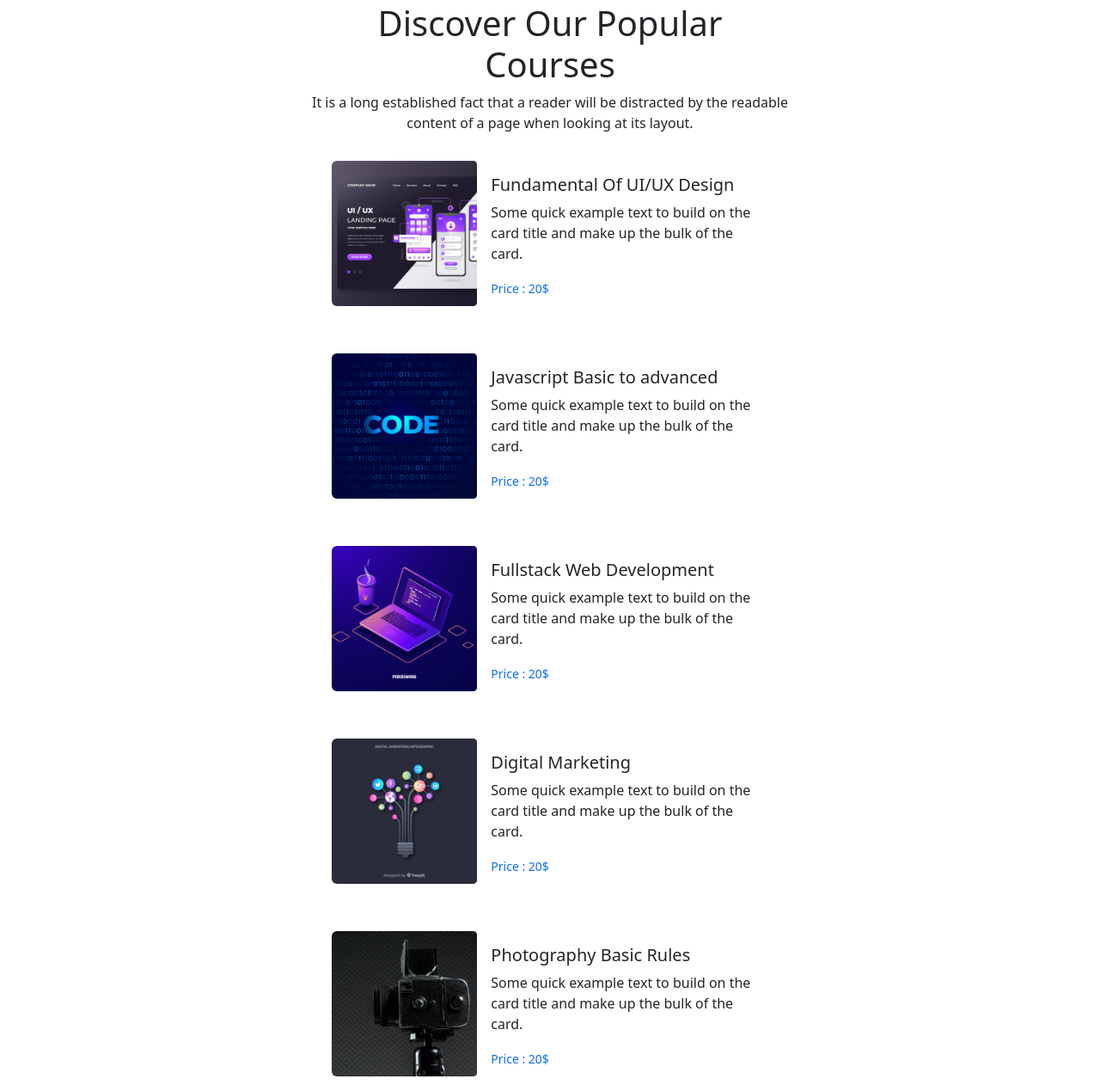
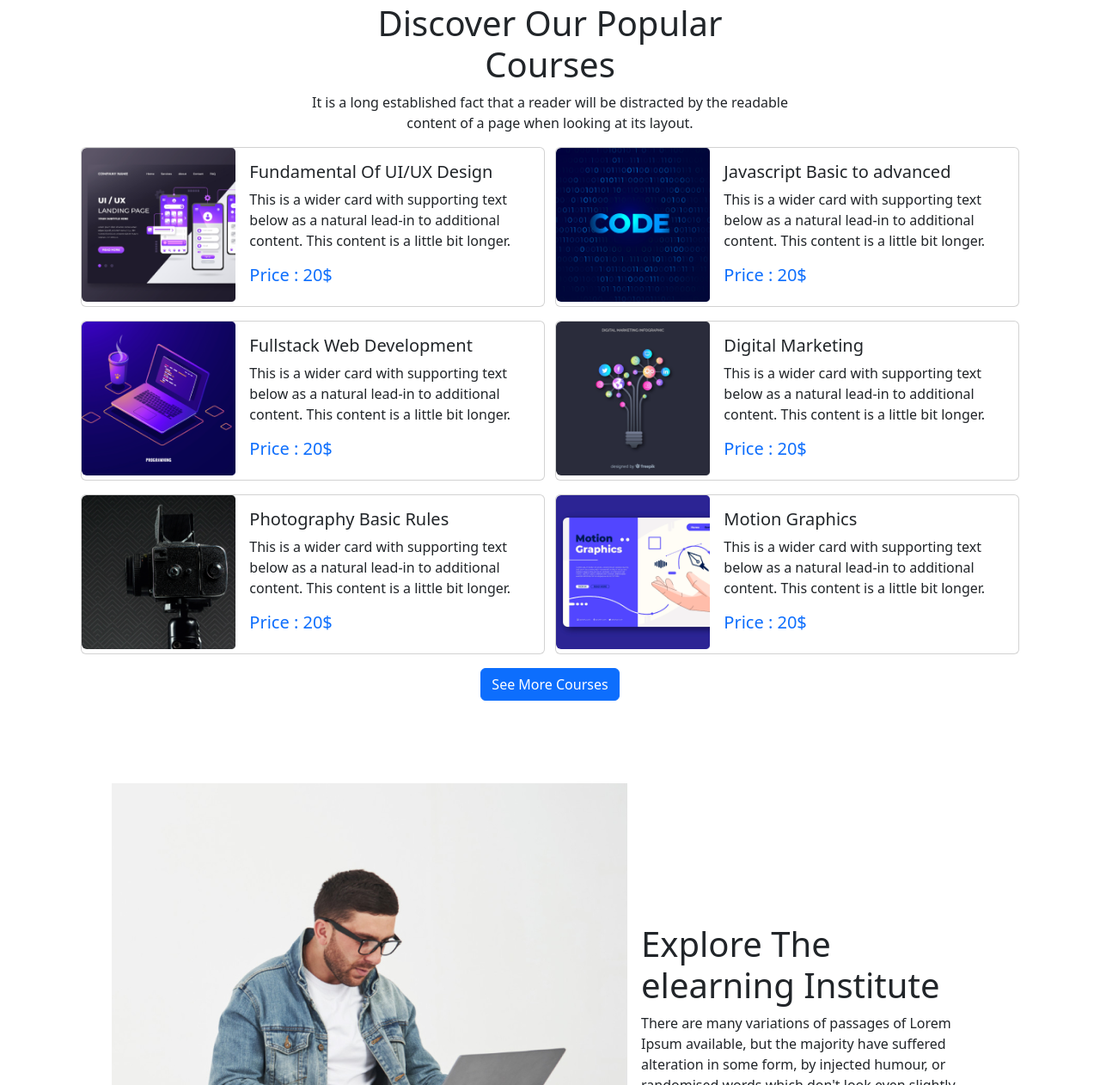
Before and after one commit to redoanit/Web-Edu, a plain HTML site: page index.html in a window 1280 px wide. Shown: the part 723-1985 px from the top of the page at 86% size. Drawn offline with nearby package versions, Linux system fonts and the light colour scheme.

Commit message:
finalPush

```diff
--- a/index.html
+++ b/index.html
@@ -134,8 +134,8 @@
 
         <!-- course content start -->
         <section class="container">
-            <div class="d-flex flex-wrap justify-content-center">
-                <div class="card mb-3 mx-5 p-3 border-0 " style="max-width: 540px;">
+            <div class="d-flex flex-wrap justify-content-evenly">
+                <div class="card mb-3" style="max-width: 540px;">
                     <div class="row g-0">
                         <div class="col-md-4">
                             <img src="images/course/course-1.png" class="img-fluid rounded-start" alt="...">
@@ -144,95 +144,101 @@
                             <div class="card-body">
                                 <h5 class="card-title">Fundamental Of UI/UX Design
                                 </h5>
-                                <p class="card-text">Some quick example text to build on the card title
-                                    and make up the bulk of the card.</p>
-                                <p class="card-text"><small class=" text-primary">Price : 20$</small></p>
+                                <p class="card-text">This is a wider card with supporting text below as a natural
+                                    lead-in to
+                                    additional
+                                    content. This content is a little bit longer.</p>
+                                <h5 class="text-primary">Price : 20$</h5>
                             </div>
                         </div>
                     </div>
                 </div>
-                <div class="card mb-3 mx-5 p-3 border-0" style="max-width: 540px;">
+                <div class="card mb-3" style="max-width: 540px;">
                     <div class="row g-0">
                         <div class="col-md-4">
                             <img src="images/course/course-2.png" class="img-fluid rounded-start" alt="...">
                         </div>
                         <div class="col-md-8">
                             <div class="card-body">
-                                <h5 class="card-title">Javascript Basic to advanced
-                                </h5>
-                                <p class="card-text">Some quick example text to build on the card title
-                                    and make up the bulk of the card.</p>
-                                <p class="card-text"><small class=" text-primary">Price : 20$</small></p>
+                                <h5 class="card-title">Javascript Basic to advanced</h5>
+                                <p class="card-text">This is a wider card with supporting text below as a natural
+                                    lead-in to
+                                    additional
+                                    content. This content is a little bit longer.</p>
+                                <h5 class="text-primary">Price : 20$</h5>
                             </div>
                         </div>
                     </div>
                 </div>
-                <div class="card mb-3 mx-5 p-3 border-0" style="max-width: 540px;">
+                <div class="card mb-3" style="max-width: 540px;">
                     <div class="row g-0">
                         <div class="col-md-4">
                             <img src="images/course/course-3.png" class="img-fluid rounded-start" alt="...">
                         </div>
                         <div class="col-md-8">
                             <div class="card-body">
-                                <h5 class="card-title">Fullstack Web Development
-                                </h5>
-                                <p class="card-text">Some quick example text to build on the card title
-                                    and make up the bulk of the card.</p>
-                                <p class="card-text"><small class=" text-primary">Price : 20$</small></p>
+                                <h5 class="card-title">Fullstack Web Development</h5>
+                                <p class="card-text">This is a wider card with supporting text below as a natural
+                                    lead-in to
+                                    additional
+                                    content. This content is a little bit longer.</p>
+                                <h5 class="text-primary">Price : 20$</h5>
                             </div>
                         </div>
                     </div>
                 </div>
-                <div class="card mb-3 mx-5 p-3 border-0" style="max-width: 540px;">
+                <div class="card mb-3" style="max-width: 540px;">
                     <div class="row g-0">
                         <div class="col-md-4">
                             <img src="images/course/course-4.png" class="img-fluid rounded-start" alt="...">
                         </div>
                         <div class="col-md-8">
                             <div class="card-body">
-                                <h5 class="card-title">Digital Marketing
-
-                                </h5>
-                                <p class="card-text">Some quick example text to build on the card title
-                                    and make up the bulk of the card.</p>
-                                <p class="card-text"><small class=" text-primary">Price : 20$</small></p>
+                                <h5 class="card-title">Digital Marketing</h5>
+                                <p class="card-text">This is a wider card with supporting text below as a natural
+                                    lead-in to
+                                    additional
+                                    content. This content is a little bit longer.</p>
+                                <h5 class="text-primary">Price : 20$</h5>
                             </div>
                         </div>
                     </div>
                 </div>
-                <div class="card mb-3 mx-5 p-3 border-0" style="max-width: 540px;">
+                <div class="card mb-3" style="max-width: 540px;">
                     <div class="row g-0">
                         <div class="col-md-4">
                             <img src="images/course/course-5.png" class="img-fluid rounded-start" alt="...">
                         </div>
                         <div class="col-md-8">
                             <div class="card-body">
-                                <h5 class="card-title">Photography Basic Rules
-                                </h5>
-                                <p class="card-text">Some quick example text to build on the card title
-                                    and make up the bulk of the card.</p>
-                                <p class="card-text"><small class=" text-primary">Price : 20$</small></p>
+                                <h5 class="card-title">Photography Basic Rules</h5>
+                                <p class="card-text">This is a wider card with supporting text below as a natural
+                                    lead-in to
+                                    additional
+                                    content. This content is a little bit longer.</p>
+                                <h5 class="text-primary">Price : 20$</h5>
                             </div>
                         </div>
                     </div>
                 </div>
-                <div class="card mb-3 mx-5 p-3 border-0" style="max-width: 540px;">
+                <div class="card mb-3" style="max-width: 540px;">
                     <div class="row g-0">
                         <div class="col-md-4">
                             <img src="images/course/course-6.png" class="img-fluid rounded-start" alt="...">
                         </div>
                         <div class="col-md-8">
                             <div class="card-body">
-                                <h5 class="card-title">Motion Graphics
-
-                                </h5>
-                                <p class="card-text">Some quick example text to build on the card title
-                                    and make up the bulk of the card.</p>
-                                <p class="card-text"><small class=" text-primary">Price : 20$</small></p>
+                                <h5 class="card-title">Motion Graphics</h5>
+                                <p class="card-text">This is a wider card with supporting text below as a natural
+                                    lead-in to
+                                    additional
+                                    content. This content is a little bit longer.</p>
+                                <h5 class="text-primary">Price : 20$</h5>
                             </div>
                         </div>
                     </div>
                 </div>
+
 
             </div>
             <div class="btne"><button class="btn btn-primary "> See More Courses </button></div>
```
